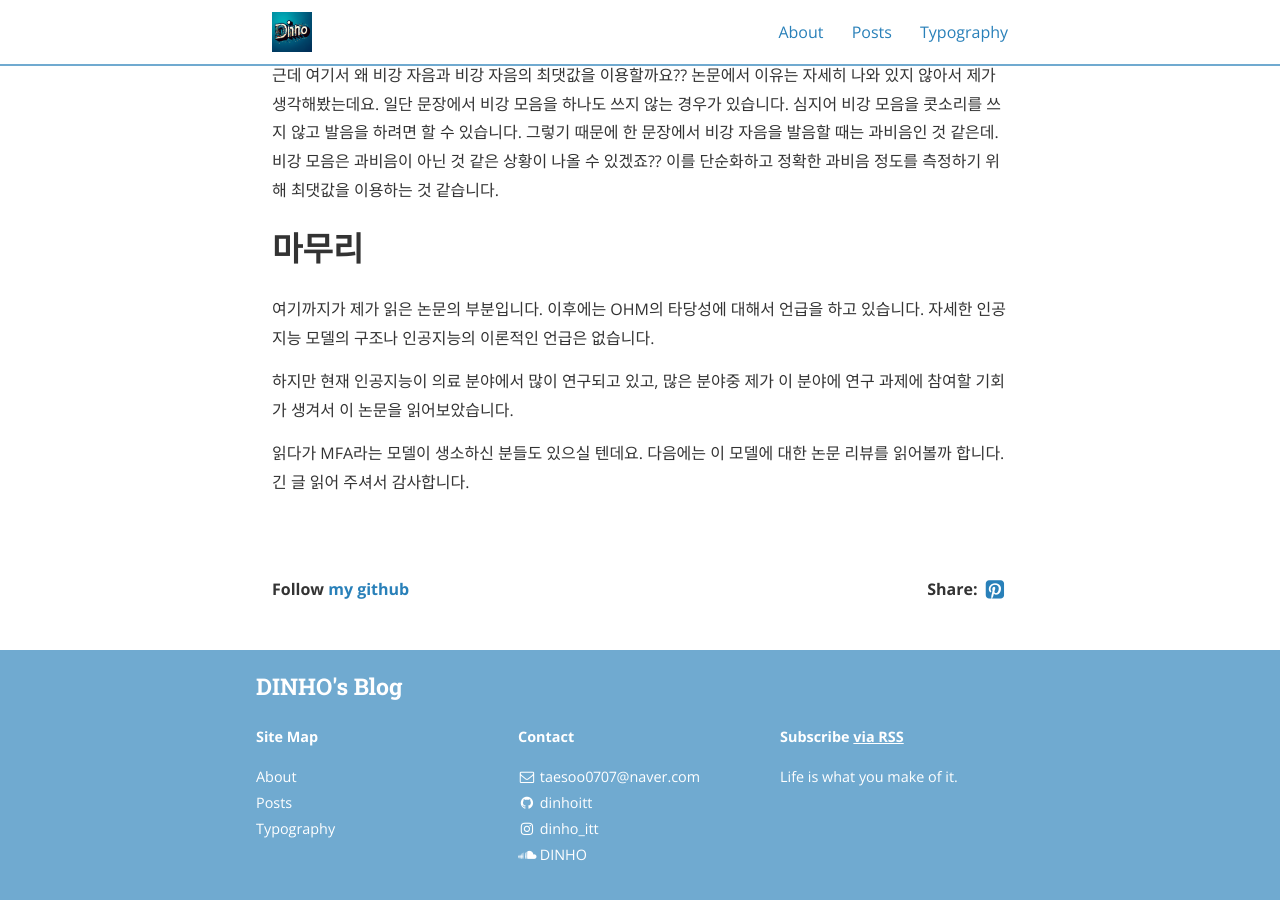
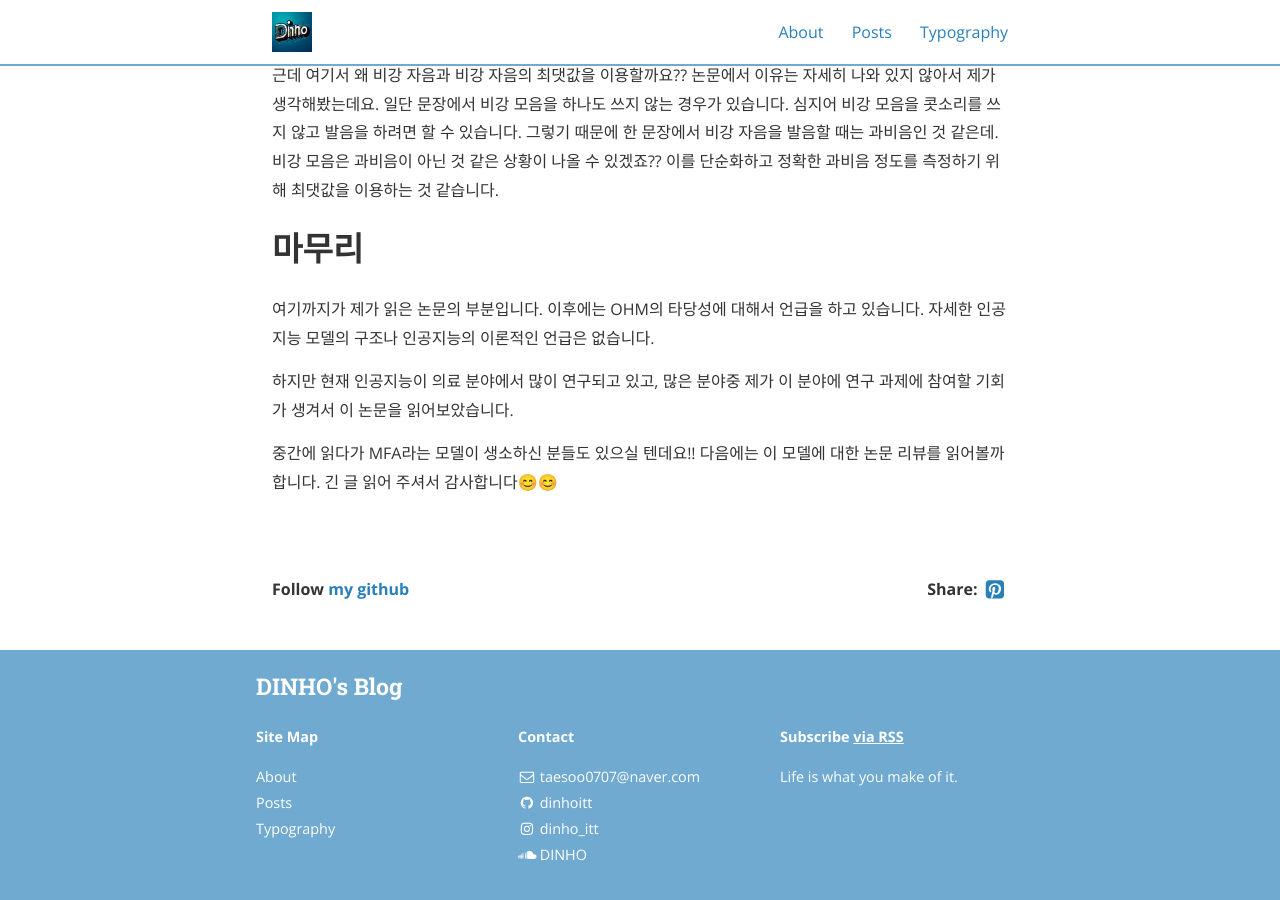
Before and after one commit to dinhoitt/dinhoitt.github.io, a Jekyll site: the page built from _posts/2024-01-29-과비음 (Hypernasality) 측정 딥러닝 알고리즘 논문 리뷰2.md, in a window 1280 px wide and 900 px high, scrolled down 3284 px. Built offline with Jekyll 4.4.1, drawn with Linux system fonts in a browser that asks for light colours; nearby versions of some CDN libraries; formulas are drawn with MathJax 3; comment, search, counter and statistics services are not loaded.

Commit message:
post new

```diff
--- a/_posts/2024-01-29-과비음 (Hypernasality) 측정 딥러닝 알고리즘 논문 리뷰2.md
+++ b/_posts/2024-01-29-과비음 (Hypernasality) 측정 딥러닝 알고리즘 논문 리뷰2.md
@@ -72,4 +72,4 @@ $P(NC|x_i)$
 
 하지만 현재 인공지능이 의료 분야에서 많이 연구되고 있고, 많은 분야중 제가 이 분야에 연구 과제에 참여할 기회가 생겨서 이 논문을 읽어보았습니다.
 
-읽다가 MFA라는 모델이 생소하신 분들도 있으실 텐데요. 다음에는 이 모델에 대한 논문 리뷰를 읽어볼까 합니다. 긴 글 읽어 주셔서 감사합니다.
+중간에 읽다가 MFA라는 모델이 생소하신 분들도 있으실 텐데요!! 다음에는 이 모델에 대한 논문 리뷰를 읽어볼까 합니다. 긴 글 읽어 주셔서 감사합니다😊😊
```
Also changed, not shown: _posts/2024-01-31-FFT with python.md (added, +11 -0 lines), assets/post/fft_cover.png (added).
